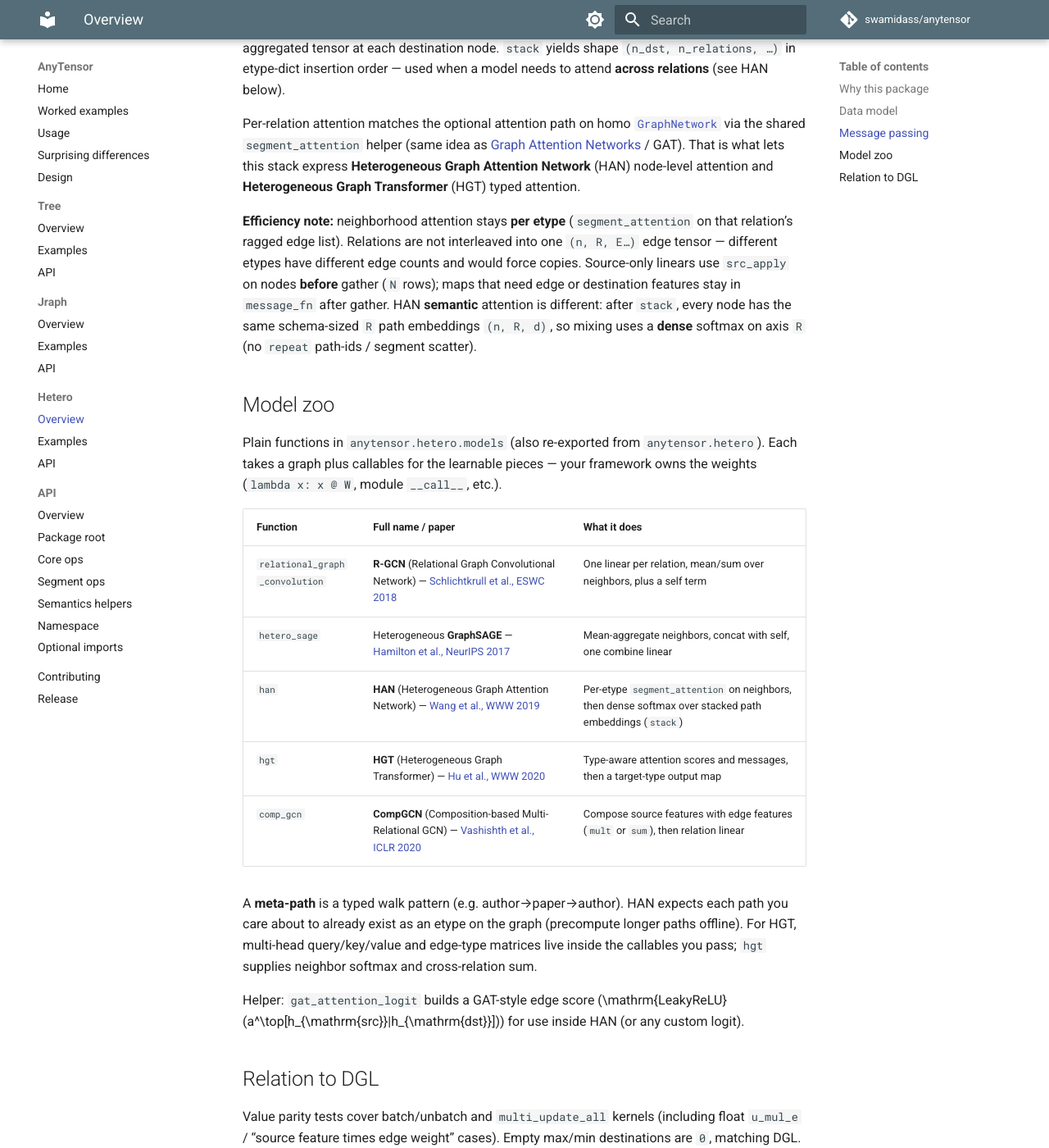
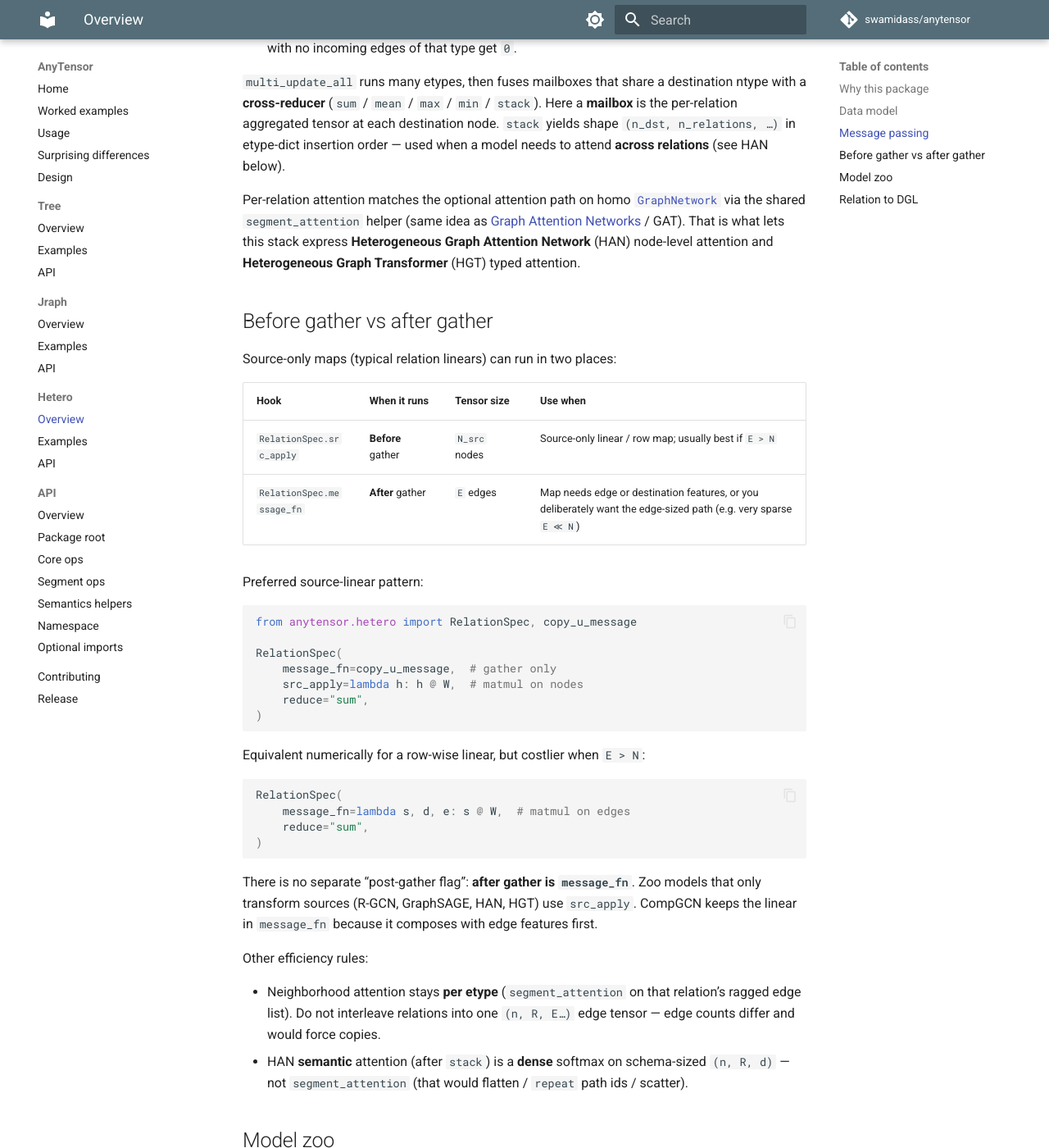
Before and after one commit to swamidass/anytensor, an MkDocs documentation site: the page built from docs/hetero/index.md, in a window 1280 px wide and 1400 px high, scrolled down 1504 px. Shown: the whole window at 82% size. Built offline with MkDocs 1.6.1 and Material for MkDocs 9.7.7, drawn with Linux system fonts in a browser that asks for light colours; comment, search, counter and statistics services are not loaded; some of the changed text lies outside the part shown.

Commit message:
Document src_apply vs message_fn gather timing.
Add a before/after-gather section with the preferred copy_u + src_apply
pattern and note that post-gather is already message_fn (no extra flag).

Co-authored-by: swamidass <swamidass@users.noreply.github.com>

````diff
--- a/docs/hetero/index.md
+++ b/docs/hetero/index.md
@@ -37,7 +37,7 @@ schemas).
 |---|---|
 | `HeteroGraphsTuple` | Nodes / edges keyed by ntype and **canonical etype** `(src_ntype, relation, dst_ntype)` |
 | `SendRecvTuple` | One directed send→receive incidence (same ntype = homo view; two ntypes = bipartite) |
-| `RelationSpec` | Per-relation message function, reduce name, and optional edge attention |
+| `RelationSpec` | Per-relation `message_fn`, optional `src_apply` (before gather), reduce, attention |
 
 A **canonical etype** is a triple such as `("author", "writes", "paper")`:
 source node type, relation name, destination node type.
@@ -46,14 +46,17 @@ source node type, relation name, destination node type.
 
 `relation_mailbox` runs **one** etype:
 
-1. Gather source features along `senders` (and destination features along
+1. Optional **`src_apply`** on `graph.nodes[src]` (size `N_src`).
+2. Gather source features along `senders` (and destination features along
    `receivers` when needed).
-2. Optional **attention**: score each edge, then
+3. Optional **`message_fn(src, dst, edges)`** on those **edge-sized** tensors
+   (default `copy_u` = return gathered source).
+4. Optional **attention**: score each edge, then
    `segment_attention` (softmax within each destination’s
    neighborhood + weighted `segment_sum`). Edge work is vectorized — there
    is **no Python loop over messages**. Schema-sized loops over etypes only
    (a handful of relations) are fine under `jax.jit` / `tf.function`.
-3. **Segment reduce** onto destinations (`sum` / `mean` / `max` / `min`)
+5. **Segment reduce** onto destinations (`sum` / `mean` / `max` / `min`)
    when attention is off. Nodes with no incoming edges of that type get `0`.
 
 `multi_update_all` runs many etypes, then fuses mailboxes that share a
@@ -71,15 +74,49 @@ is what lets this stack express **Heterogeneous Graph Attention Network**
 (HAN) node-level attention and **Heterogeneous Graph Transformer** (HGT)
 typed attention.
 
-**Efficiency note:** neighborhood attention stays **per etype**
-(`segment_attention` on that relation’s ragged edge list). Relations are
-not interleaved into one `(n, R, E…)` edge tensor — different etypes have
-different edge counts and would force copies. Source-only linears use
-`src_apply` on nodes **before** gather (`N` rows); maps that need edge or
-destination features stay in `message_fn` after gather. HAN **semantic**
-attention is different: after `stack`, every node has the same schema-sized
-`R` path embeddings `(n, R, d)`, so mixing uses a **dense** softmax on axis
-`R` (no `repeat` path-ids / segment scatter).
+## Before gather vs after gather
+
+Source-only maps (typical relation linears) can run in two places:
+
+| Hook | When it runs | Tensor size | Use when |
+|---|---|---|---|
+| `RelationSpec.src_apply` | **Before** gather | `N_src` nodes | Source-only linear / row map; usually best if `E > N` |
+| `RelationSpec.message_fn` | **After** gather | `E` edges | Map needs edge or destination features, or you deliberately want the edge-sized path (e.g. very sparse `E ≪ N`) |
+
+Preferred source-linear pattern:
+
+```python
+from anytensor.hetero import RelationSpec, copy_u_message
+
+RelationSpec(
+    message_fn=copy_u_message,  # gather only
+    src_apply=lambda h: h @ W,  # matmul on nodes
+    reduce="sum",
+)
+```
+
+Equivalent numerically for a row-wise linear, but costlier when `E > N`:
+
+```python
+RelationSpec(
+    message_fn=lambda s, d, e: s @ W,  # matmul on edges
+    reduce="sum",
+)
+```
+
+There is no separate “post-gather flag”: **after gather is `message_fn`**.
+Zoo models that only transform sources (R-GCN, GraphSAGE, HAN, HGT) use
+`src_apply`. CompGCN keeps the linear in `message_fn` because it composes
+with edge features first.
+
+Other efficiency rules:
+
+- Neighborhood attention stays **per etype** (`segment_attention` on that
+  relation’s ragged edge list). Do not interleave relations into one
+  `(n, R, E…)` edge tensor — edge counts differ and would force copies.
+- HAN **semantic** attention (after `stack`) is a **dense** softmax on
+  schema-sized `(n, R, d)` — not `segment_attention` (that would
+  flatten / `repeat` path ids / scatter).
 
 ## Model zoo
 
````
Also changed, not shown: docs/hetero/examples.md (+8 -2 lines).
